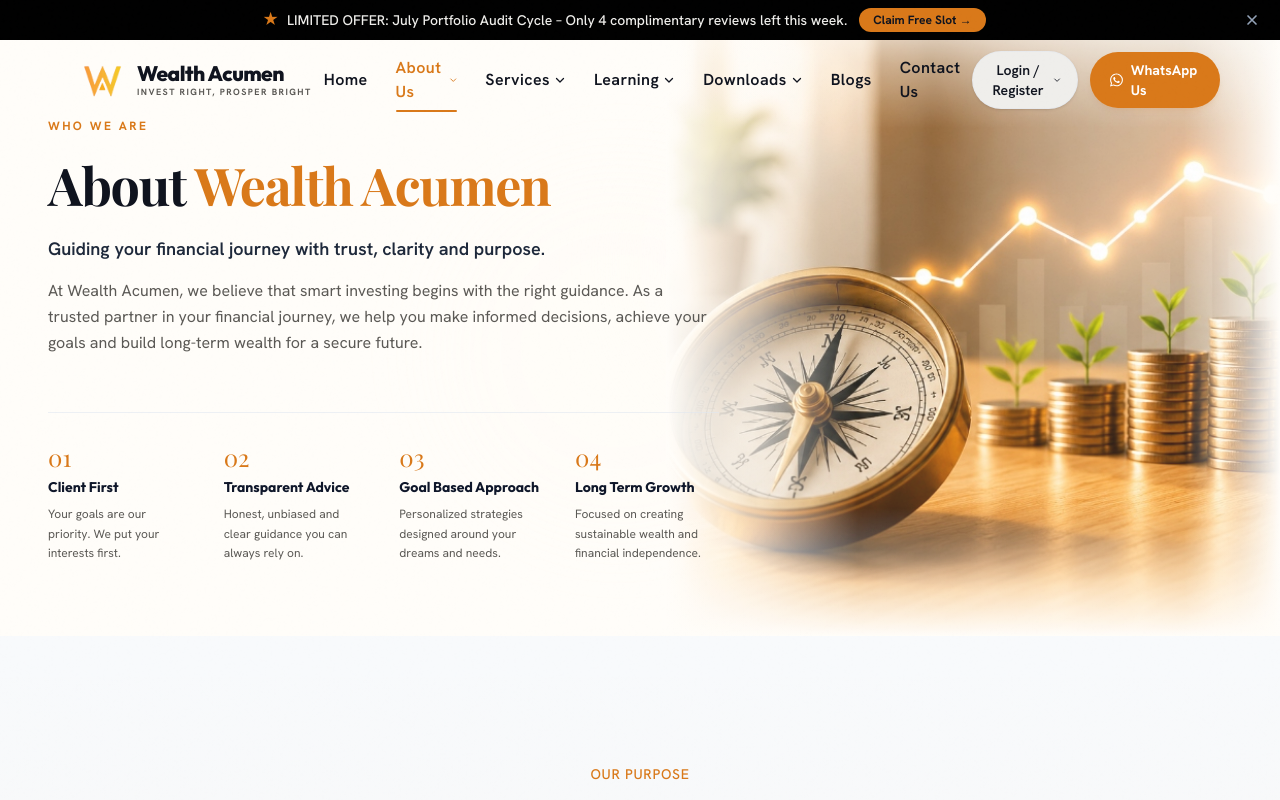
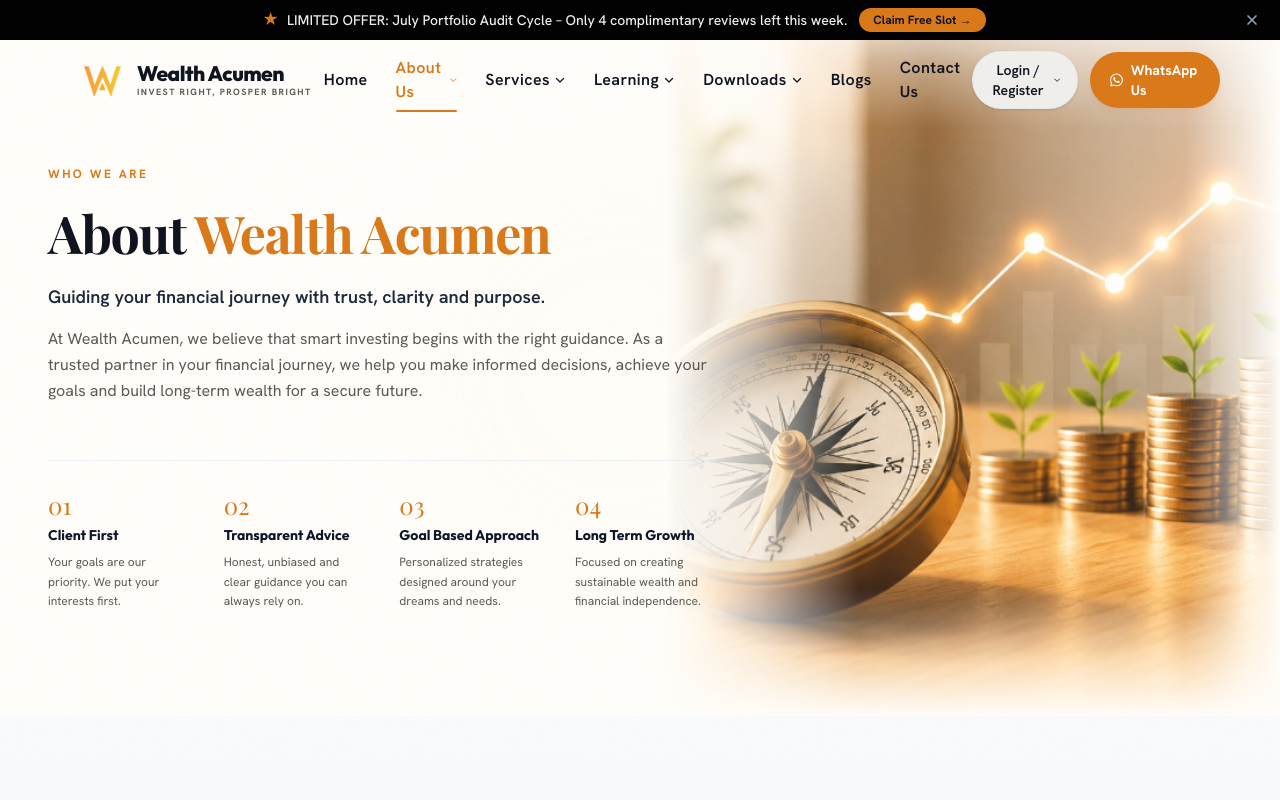
Before and after one commit to 0Akshat005/wealth-acumen, a Next.js app: page /about in a window 1280 px wide. Shown: the top 800 px of the page. Built offline with nearby package versions, Linux system fonts and the light colour scheme; a web font is replaced by a local one.

Commit message:
style: adjust About hero padding to shift WHO WE ARE downward under logo

```diff
--- a/src/app/about/page.tsx
+++ b/src/app/about/page.tsx
@@ -59,7 +59,7 @@
   return (
     <>
       {/* ═══ HERO ═══ */}
-      <section className="relative overflow-hidden pt-28 pb-16 bg-[#FFFDF9]">
+      <section className="relative overflow-hidden pt-36 pb-20 sm:pt-40 sm:pb-24 bg-[#FFFDF9]">
         {/* Background effects */}
         <div className="absolute inset-0 select-none pointer-events-none z-0">
           <div className="absolute top-1/4 left-1/3 w-96 h-96 bg-orange-50/40 rounded-full blur-[120px] animate-pulse-glow" />
```
